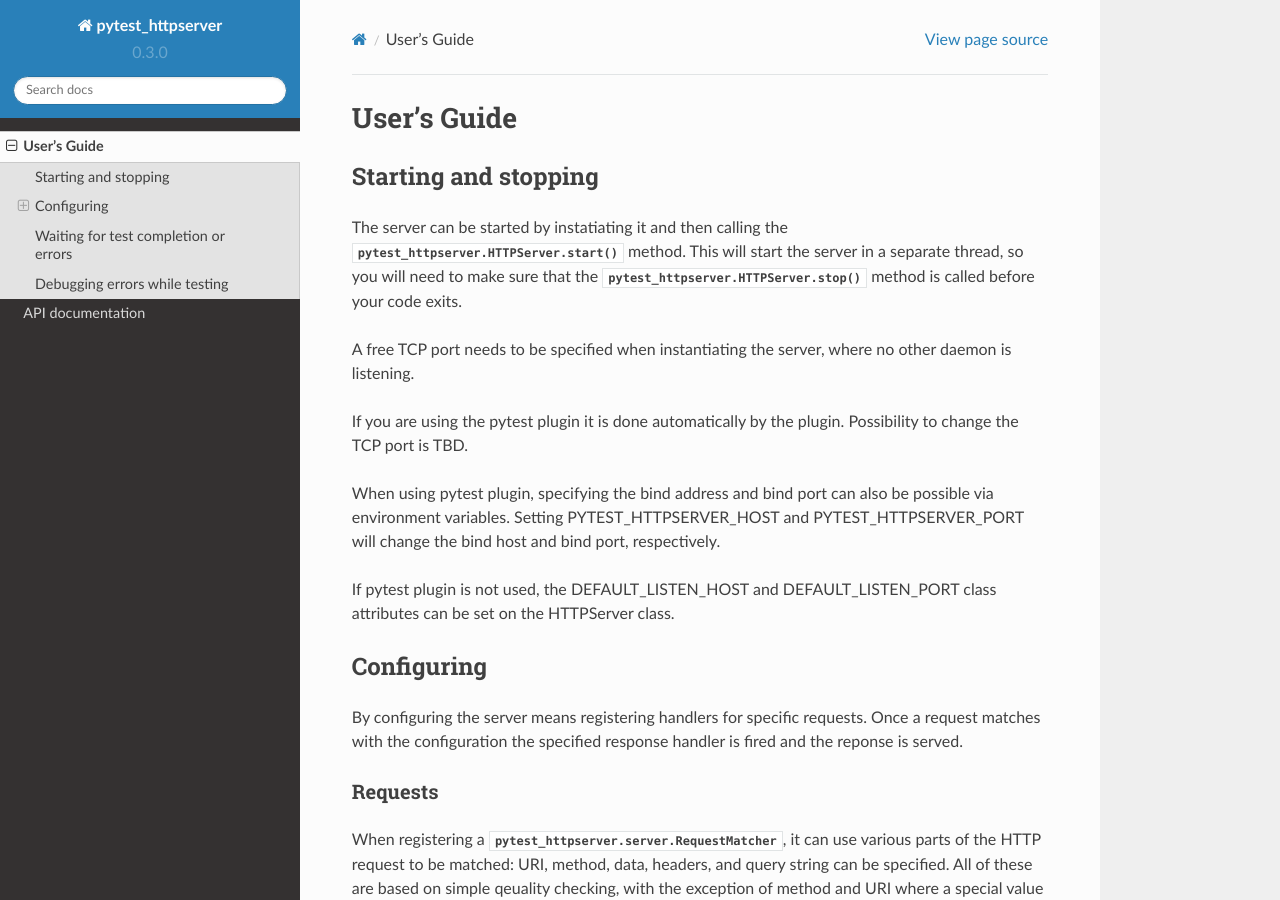
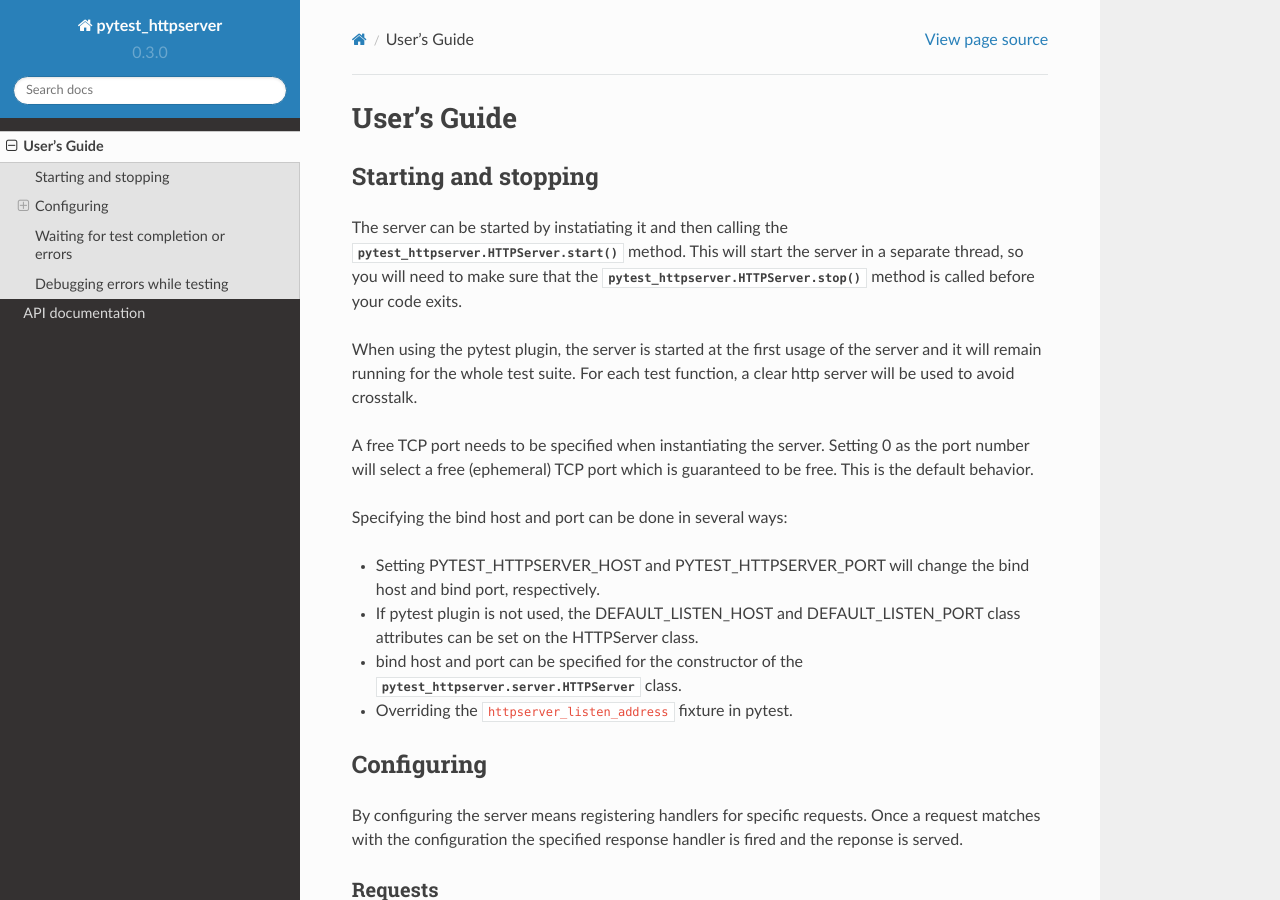
Before and after one commit to csernazs/pytest-httpserver, a Sphinx documentation site: the page built from doc/guide.rst, in a window 1280 px wide and 900 px high. Built offline with Sphinx 7.4.7 and the Read the Docs theme 2.0.0, drawn with Linux system fonts in a browser that asks for light colours.

Commit message:
doc/guide: improve documentation
* Clarify port specification

* Add more information about server lifetime when using from pytest

```diff
--- a/doc/guide.rst
+++ b/doc/guide.rst
@@ -9,17 +9,27 @@
 thread, so you will need to make sure that the :py:meth:`pytest_httpserver.HTTPServer.stop` method
 is called before your code exits.
 
-A free TCP port needs to be specified when instantiating the server, where no other daemon is listening.
+When using the pytest plugin, the server is started at the first usage of the server and it will
+remain running for the whole test suite. For each test function, a clear http server will be used
+to avoid crosstalk.
 
-If you are using the pytest plugin it is done automatically by the plugin. Possibility to change
-the TCP port is TBD.
+A free TCP port needs to be specified when instantiating the server. Setting 0 as the port number
+will select a free (ephemeral) TCP port which is guaranteed to be free.
+This is the default behavior.
 
-When using pytest plugin, specifying the bind address and bind port can also be possible via environment
-variables. Setting PYTEST_HTTPSERVER_HOST and PYTEST_HTTPSERVER_PORT will change the bind host and bind
-port, respectively.
+Specifying the bind host and port can be done in several ways:
 
-If pytest plugin is not used, the DEFAULT_LISTEN_HOST and DEFAULT_LISTEN_PORT class attributes can be set
-on the HTTPServer class.
+* Setting PYTEST_HTTPSERVER_HOST and PYTEST_HTTPSERVER_PORT will change the bind host and bind
+  port, respectively.
+
+* If pytest plugin is not used, the DEFAULT_LISTEN_HOST and DEFAULT_LISTEN_PORT class attributes can be set
+  on the HTTPServer class.
+
+* bind host and port can be specified for the constructor of the
+  :py:class:`pytest_httpserver.server.HTTPServer` class.
+
+* Overriding the ``httpserver_listen_address`` fixture in pytest.
+
 
 Configuring
 -----------
```
